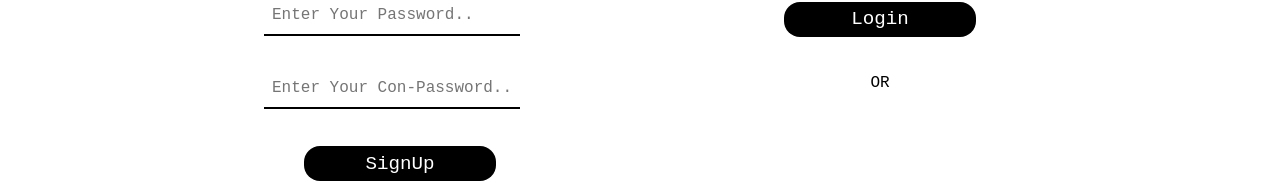
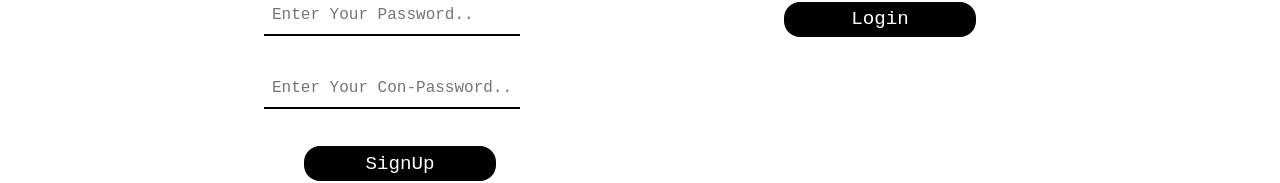
Before and after one commit to KalpeshSipify/amplifyreactwebapp, a React (Vite) app: page / in a window 1280 px wide. Shown: the part 454-637 px from the top of the page. Built offline with nearby package versions, Linux system fonts and the light colour scheme; what aws-amplify would draw is missing.

Commit message:
updating files

```diff
--- a/src/aws-exports.js
+++ b/src/aws-exports.js
@@ -8,7 +8,7 @@ const awsmobile = {
     "aws_user_pools_id": "ap-south-1_PfOH3CObh",
     "aws_user_pools_web_client_id": "2s6lg100vof255kdhuvj5u46ap",
     "oauth": {
-        "domain": "amplifyreactwebapp36168432-36168432-staging.auth.ap-south-1.amazoncognito.com",
+        "domain": "13wjeizjgaww-staging.auth.ap-south-1.amazoncognito.com",
         "scope": [
             "phone",
             "email",
--- a/src/components/LoginForm/LoginForm.jsx
+++ b/src/components/LoginForm/LoginForm.jsx
@@ -3,6 +3,7 @@ import { Auth } from "aws-amplify";
 import formstyle from "./loginform.module.css";
 import { useContext, useState } from "react";
 import { UserAuthcontext } from "../../Context/Userauth.context";
+// import { CognitoHostedUIIdentityProvider } from "@aws-amplify/auth";
 
 const LoginForm = () => {
   const [formdata, setformdata] = useState({
@@ -30,6 +31,17 @@ const LoginForm = () => {
     }
   };
 
+  // const handleGoogleSignIn = async () => {
+  //   try {
+  //     const Response = await Auth.federatedSignIn({
+  //       provider: CognitoHostedUIIdentityProvider.Google,
+  //     });
+
+  //     console.log("resp", Response);
+  //   } catch (error) {
+  //     console.error(error);
+  //   }
+  // };
   return (
     <>
       <div className={formstyle.form}>
@@ -59,8 +71,10 @@ const LoginForm = () => {
             </div>
           </form>
         </div>
-        <p>OR</p>
-        <div className={formstyle.googleloginbutton}></div>
+        {/* <p>OR</p>
+        <div className={formstyle.googleloginbutton}>
+          <button onClick={handleGoogleSignIn}>Open Google</button>
+        </div> */}
       </div>
     </>
   );
--- a/src/main.jsx
+++ b/src/main.jsx
@@ -10,7 +10,6 @@ import awsconfig from "./aws-exports";
 Amplify.configure(awsconfig);
 ReactDOM.createRoot(document.getElementById("root")).render(
   <React.StrictMode>
-    {/* <GoogleOAuthProvider clientId="1022264087161-mq37fd9botibajkj0pesm53m6ql7sjn2.apps.googleusercontent.com"> */}
     <UserAuthProvider>
       <VerificationProvider>
         <BrowserRouter>
@@ -18,6 +17,5 @@ ReactDOM.createRoot(document.getElementById("root")).render(
         </BrowserRouter>
       </VerificationProvider>
     </UserAuthProvider>
-    {/* </GoogleOAuthProvider> */}
   </React.StrictMode>
 );
```
Also changed, not shown: 1 other file (tests, documents, lock files or other folders).
